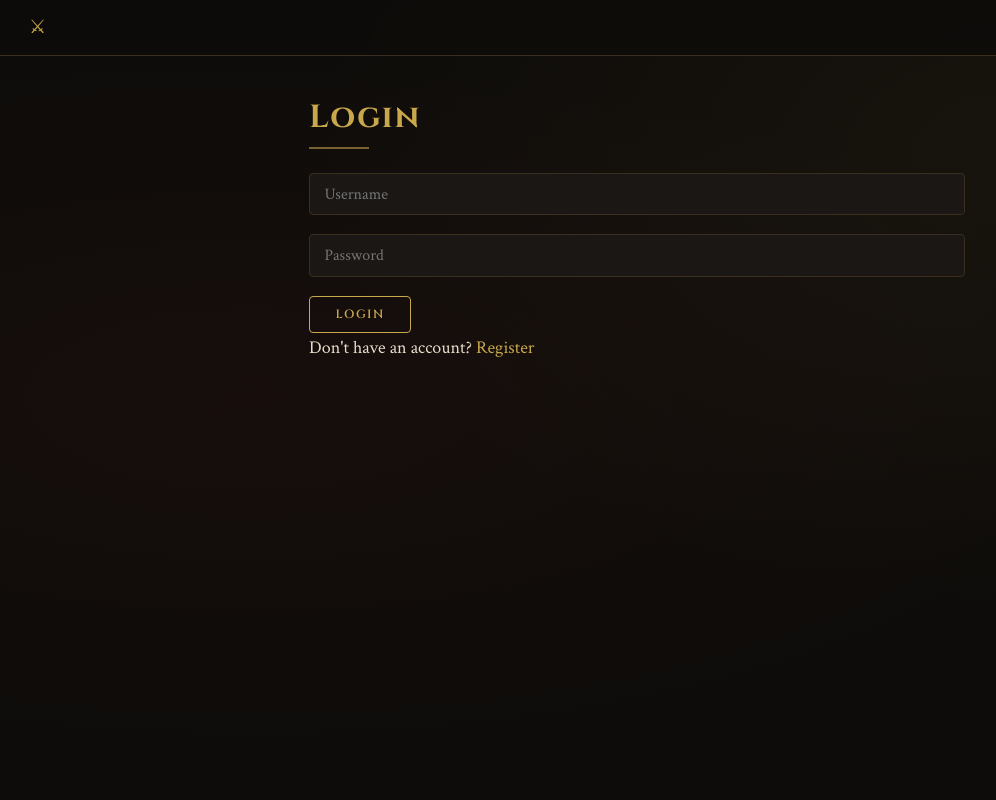
After one commit to Abdelrahman-Refaat-666/DnD-Origin, a Flask app: page /login in a window 1280 px wide. The commit adds this page. Shown: the whole page, without its empty margins (3-999 px from the left). Run offline with Flask 3, Linux system fonts and the light colour scheme.

Commit message:
Implement user authentication with registration and login functionality

```diff
--- a/app.py
+++ b/app.py
@@ -1,7 +1,25 @@
-from flask import Flask, render_template
+from flask import Flask, render_template, request, redirect, session
+from flask_session import Session
+from werkzeug.security import check_password_hash, generate_password_hash
+from functools import wraps
 import json, sqlite3
 
 app = Flask(__name__)
+app.config["SESSION_PERMANENT"] = False
+app.config["SESSION_TYPE"] = "filesystem"
+Session(app)
+
+
+# Decorator to require login for certain routes
+def login_required(f):
+    @wraps(f)
+    def decorated_function(*args, **kwargs):
+        if session.get("user_id") is None:
+            return redirect("/login")
+        return f(*args, **kwargs)
+    return decorated_function
+
+
 
 # Load local data on startup
 # added the encoding because the data includes some wierd letters
@@ -18,8 +36,15 @@ with open("data/backgrounds.json", encoding="utf-8") as f:
 
 
 @app.route("/")
+@login_required
 def index():
-    return render_template("index.html")
+    con = sqlite3.connect("origin.db")
+    con.row_factory = sqlite3.Row
+    characters = con.execute(
+        "SELECT * FROM characters WHERE user_id = ?", (session["user_id"],)
+    ).fetchall()
+    con.close()
+    return render_template("index.html", characters=characters)
 
 
 
@@ -31,5 +56,190 @@ def init_db():
 
 init_db()
 
-if __name__ == "__main__":
-    app.run(debug=True)
+
+
+@app.route("/register", methods=["GET", "POST"])
+def register():
+    if request.method == "POST":
+        username = request.form.get("username")
+        password = request.form.get("password")
+        confirmation = request.form.get("confirmation")
+
+        # Validate inputs
+        if not username or not password or not confirmation:
+            return "All fields are required"
+        if password != confirmation:
+            return "Passwords do not match"
+
+        # Hash the password
+        hashed_password = generate_password_hash(password)
+
+        #store the user in the database
+        try:
+            con = sqlite3.connect("origin.db")
+            cur = con.cursor()
+            cur.execute("INSERT INTO users (username, password_hash) VALUES (?, ?)", (username, hashed_password))
+            con.commit()
+        except:
+                return "Username already taken"
+
+        return redirect("/login")
+
+    else:
+        return render_template("register.html")
+
+
+
+@app.route("/login", methods=["GET", "POST"])
+def login():
+    if request.method == "POST":
+        username = request.form.get("username")
+        password = request.form.get("password")
+
+        # Validate inputs
+        if not username or not password:
+            return "All fields are required"
+
+        #check the database for the user
+        con = sqlite3.connect("origin.db")
+        con.row_factory = sqlite3.Row
+        user = con.execute("SELECT * FROM users WHERE username = ?", (username,)).fetchone()
+        con.close()
+
+        if not user or not check_password_hash(user["password_hash"], password):
+            return "Invalid username or password"
+
+        # Remember which user has logged in
+        session["user_id"] = user["id"]
+
+        # Redirect user to home page
+        return redirect("/")
+
+    else:
+        return render_template("login.html")
+
+
+
+@app.route("/create", methods=["GET", "POST"])
+@login_required
+def create():
+    if request.method == "POST":
+        name = request.form.get("name")
+        if not name:
+            return "Please enter a name"
+        session["character"] = {"name": name}
+        return redirect("/create/race")
+    else:
+        return render_template("create.html")
+
+
+
+@app.route("/create/race", methods=["GET", "POST"])
+@login_required
+def create_race():
+    if request.method == "POST":
+        race = request.form.get("race")
+        if not race:
+            return "Please select a race"
+        session["character"]["race"] = race
+        return redirect("/create/class")
+    else:
+        return render_template("create_race.html", races = RACES)
+
+
+
+@app.route("/create/class", methods=["GET", "POST"])
+@login_required
+def create_class():
+    if request.method == "POST":
+        class_ = request.form.get("class_")
+        if not class_:
+            return "Please select a class"
+        session["character"]["class_"] = class_
+        return redirect("/create/background")
+    else:
+        return render_template("create_class.html", classes = CLASSES)
+
+
+
+@app.route("/create/background", methods=["GET", "POST"])
+@login_required
+def create_background():
+    if request.method == "POST":
+        background = request.form.get("background")
+        if not background:
+            return "Please select a background"
+        session["character"]["background"] = background
+        return redirect("/create/abilities")
+    else:
+        return render_template("create_background.html", backgrounds = BACKGROUNDS)
+
+
+
+@app.route("/create/abilities", methods=["GET", "POST"])
+@login_required
+def create_abilities():
+    if request.method == "POST":
+        abilities = {
+            "str": int(request.form.get("str")),
+            "dex": int(request.form.get("dex")),
+            "con": int(request.form.get("con")),
+            "int": int(request.form.get("int")),
+            "wis": int(request.form.get("wis")),
+            "cha": int(request.form.get("cha"))
+        }
+        session["character"]["abilities"] = abilities
+        return redirect("/create/review")
+    else:
+        return render_template("create_abilities.html")
+
+
+
+@app.route("/create/review")
+@login_required
+def create_review():
+    character = session.get("character")
+    if not character:
+        return redirect("/create")
+    return render_template("create_review.html", character=character)
+
+
+
+@app.route("/create/save")
+@login_required
+def create_save():
+    character = session.get("character")
+    if not character:
+        return redirect("/create")
+
+    con = sqlite3.connect("origin.db")
+    con.row_factory = sqlite3.Row
+
+    # Insert into characters table
+    cur = con.execute(
+        "INSERT INTO characters (user_id, name, race, class, background, level, current_hp, max_hp, armor_class, speed) VALUES (?, ?, ?, ?, ?, ?, ?, ?, ?, ?)",
+        (session["user_id"], character["name"], character["race"], character["class_"], character["background"], 1, 0, 0, 0, 0)
+    )
+    character_id = cur.lastrowid
+
+    # Insert into ability_scores table
+    abilities = character["abilities"]
+    con.execute(
+        "INSERT INTO ability_scores (character_id, str, dex, con, intel, wis, cha) VALUES (?, ?, ?, ?, ?, ?, ?)",
+        (character_id, abilities["str"], abilities["dex"], abilities["con"], abilities["int"], abilities["wis"], abilities["cha"])
+    )
+
+    con.commit()
+    con.close()
+
+    # Clear character from session
+    session.pop("character", None)
+
+    return redirect("/")
+
+
+
+@app.route("/logout")
+def logout():
+    session.clear()
+    return redirect("/login")
--- /dev/null
+++ b/static/style.css
@@ -0,0 +1,261 @@
+@import url('https://fonts.googleapis.com/css2?family=Cinzel:wght@400;600;700&family=Crimson+Text:ital,wght@0,400;0,600;1,400&display=swap');
+
+/* ── Variables ── */
+:root {
+  --bg:        #0e0c0a;
+  --surface:   #1a1714;
+  --border:    #3a2f1e;
+  --gold:      #c9a84c;
+  --gold-dim:  #7a6230;
+  --red:       #8b2a2a;
+  --text:      #e8dcc8;
+  --text-dim:  #7a6e60;
+  --radius:    4px;
+}
+
+/* ── Reset ── */
+*, *::before, *::after { box-sizing: border-box; margin: 0; padding: 0; }
+
+body {
+  background-color: var(--bg);
+  background-image:
+    radial-gradient(ellipse at 20% 50%, rgba(139,42,42,0.07) 0%, transparent 60%),
+    radial-gradient(ellipse at 80% 20%, rgba(201,168,76,0.05) 0%, transparent 50%);
+  color: var(--text);
+  font-family: 'Crimson Text', Georgia, serif;
+  font-size: 18px;
+  min-height: 100vh;
+}
+
+/* ── Navbar ── */
+nav {
+  position: fixed;
+  top: 0; left: 0; right: 0;
+  z-index: 100;
+  display: flex;
+  align-items: center;
+  gap: 2rem;
+  padding: 0 2rem;
+  height: 56px;
+  background: rgba(14,12,10,0.92);
+  backdrop-filter: blur(8px);
+  border-bottom: 1px solid var(--border);
+}
+
+nav::before {
+  content: "⚔";
+  font-size: 1.2rem;
+  color: var(--gold);
+  margin-right: auto;
+}
+
+nav a {
+  color: var(--text-dim);
+  text-decoration: none;
+  font-family: 'Cinzel', serif;
+  font-size: 0.75rem;
+  letter-spacing: 0.1em;
+  text-transform: uppercase;
+  transition: color 0.2s;
+}
+
+nav a:hover { color: var(--gold); }
+
+/* ── Page wrapper ── */
+.page {
+  max-width: 720px;
+  margin: 0 auto;
+  padding: 96px 2rem 4rem;
+}
+
+/* ── Headings ── */
+h1 {
+  font-family: 'Cinzel', serif;
+  font-size: 2rem;
+  font-weight: 700;
+  color: var(--gold);
+  letter-spacing: 0.05em;
+  margin-bottom: 0.25rem;
+}
+
+h1::after {
+  content: '';
+  display: block;
+  width: 60px;
+  height: 2px;
+  background: var(--gold-dim);
+  margin-top: 0.5rem;
+  margin-bottom: 1.5rem;
+}
+
+h2 {
+  font-family: 'Cinzel', serif;
+  font-size: 1.1rem;
+  color: var(--gold);
+  margin-bottom: 0.5rem;
+}
+
+p { line-height: 1.7; color: var(--text); }
+
+/* ── Cards (for character list) ── */
+.card {
+  background: var(--surface);
+  border: 1px solid var(--border);
+  border-radius: var(--radius);
+  padding: 1.5rem;
+  margin-bottom: 1rem;
+  transition: border-color 0.2s, transform 0.2s;
+}
+
+.card:hover {
+  border-color: var(--gold-dim);
+  transform: translateY(-2px);
+}
+
+.card p { color: var(--text-dim); font-size: 0.95rem; }
+
+/* ── Forms ── */
+label {
+  display: block;
+  font-family: 'Cinzel', serif;
+  font-size: 0.7rem;
+  letter-spacing: 0.12em;
+  text-transform: uppercase;
+  color: var(--text-dim);
+  margin-bottom: 0.4rem;
+}
+
+input[type="text"],
+input[type="password"],
+select {
+  width: 100%;
+  background: var(--surface);
+  border: 1px solid var(--border);
+  border-radius: var(--radius);
+  color: var(--text);
+  font-family: 'Crimson Text', serif;
+  font-size: 1rem;
+  padding: 0.6rem 0.9rem;
+  margin-bottom: 1.2rem;
+  outline: none;
+  transition: border-color 0.2s;
+  appearance: none;
+}
+
+input:focus, select:focus { border-color: var(--gold); }
+
+select option { background: var(--surface); }
+
+/* ── Buttons ── */
+button, .btn {
+  font-family: 'Cinzel', serif;
+  font-size: 0.75rem;
+  font-weight: 600;
+  letter-spacing: 0.12em;
+  text-transform: uppercase;
+  text-decoration: none;
+  background: transparent;
+  border: 1px solid var(--gold);
+  color: var(--gold);
+  padding: 0.6rem 1.6rem;
+  border-radius: var(--radius);
+  cursor: pointer;
+  transition: background 0.2s, color 0.2s;
+}
+
+button:hover, .btn:hover {
+  background: var(--gold);
+  color: var(--bg);
+}
+
+/* ── Ability score grid ── */
+.ability-grid {
+  display: grid;
+  grid-template-columns: repeat(3, 1fr);
+  gap: 1rem;
+  margin-bottom: 2rem;
+}
+
+.ability-box {
+  background: var(--surface);
+  border: 1px solid var(--border);
+  border-radius: var(--radius);
+  padding: 1rem;
+  text-align: center;
+}
+
+.ability-box label {
+  display: block;
+  margin-bottom: 0.5rem;
+}
+
+.ability-controls {
+  display: flex;
+  align-items: center;
+  justify-content: center;
+  gap: 0.8rem;
+}
+
+.ability-controls button {
+  padding: 0.2rem 0.7rem;
+  font-size: 1rem;
+}
+
+.ability-score {
+  font-family: 'Cinzel', serif;
+  font-size: 1.4rem;
+  color: var(--gold);
+  min-width: 2rem;
+}
+
+/* ── Points counter ── */
+.points-bar {
+  font-family: 'Cinzel', serif;
+  font-size: 0.85rem;
+  color: var(--text-dim);
+  letter-spacing: 0.08em;
+  margin-bottom: 1.5rem;
+}
+
+.points-bar span {
+  color: var(--gold);
+  font-size: 1.1rem;
+}
+
+/* ── Review page ── */
+.review-block {
+  background: var(--surface);
+  border: 1px solid var(--border);
+  border-radius: var(--radius);
+  padding: 1.5rem;
+  margin-bottom: 1rem;
+}
+
+.review-block p {
+  display: flex;
+  justify-content: space-between;
+  padding: 0.3rem 0;
+  border-bottom: 1px solid var(--border);
+}
+
+.review-block p:last-child { border-bottom: none; }
+
+.review-block p strong {
+  color: var(--text-dim);
+  font-weight: 400;
+  font-family: 'Cinzel', serif;
+  font-size: 0.75rem;
+  letter-spacing: 0.08em;
+  text-transform: uppercase;
+}
+
+/* ── Links ── */
+a { color: var(--gold); text-decoration: none; }
+a:hover { text-decoration: underline; }
+
+/* ── Error/empty state ── */
+.empty {
+  color: var(--text-dim);
+  font-style: italic;
+  padding: 2rem 0;
+}
--- a/templates/layout.html
+++ b/templates/layout.html
@@ -1,13 +1,19 @@
 <!DOCTYPE html>
-<html lang="en">
-
-<head>
+<html>
+  <head>
     <meta charset="UTF-8">
     <title>DnD Origin</title>
-</head>
+    <link rel="stylesheet" href="/static/style.css">
+  </head>
+  <body>
+    <nav>
+      {% if session.user_id %}
+      <a href="/">Home</a>
+      <a href="/create">New Character</a>
+      <a href="/logout">Logout</a>
+      {% endif %}
+    </nav>
 
-<body>
     {% block content %}{% endblock %}
-</body>
-
+  </body>
 </html>
--- /dev/null
+++ b/templates/login.html
@@ -0,0 +1,13 @@
+{% extends "layout.html" %}
+
+{% block content %}
+<div class="page">
+<h1>Login</h1>
+<form method="POST" action="/login">
+    <input type="text" name="username" placeholder="Username" required>
+    <input type="password" name="password" placeholder="Password" required>
+    <button type="submit">Login</button>
+</form>
+<p>Don't have an account? <a href="/register">Register</a></p>
+</div>
+{% endblock %}
--- a/test.py
+++ /dev/null
@@ -1,6 +0,0 @@
-import sqlite3
-
-con = sqlite3.connect("origin.db")
-tables = con.execute("SELECT name FROM sqlite_master WHERE type='table'").fetchall()
-print(tables)
-con.close()
```
Also changed, not shown: templates/create.html (added, +11 -0 lines), templates/create_abilities.html (added, +46 -0 lines), templates/create_background.html (added, +16 -0 lines), templates/create_class.html (added, +16 -0 lines), templates/create_race.html (added, +16 -0 lines), templates/create_review.html (added, +22 -0 lines), templates/index.html (+16 -1 lines), templates/register.html (added, +14 -0 lines), origin.db, 2 other files.
